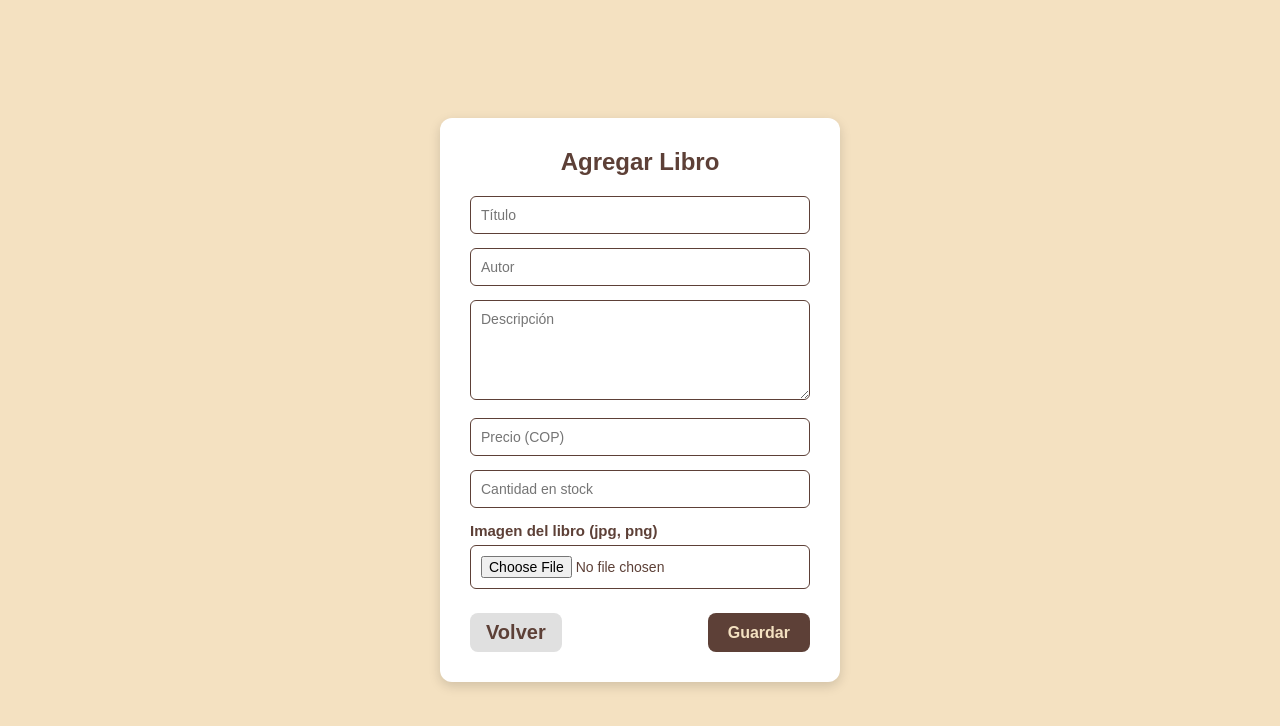
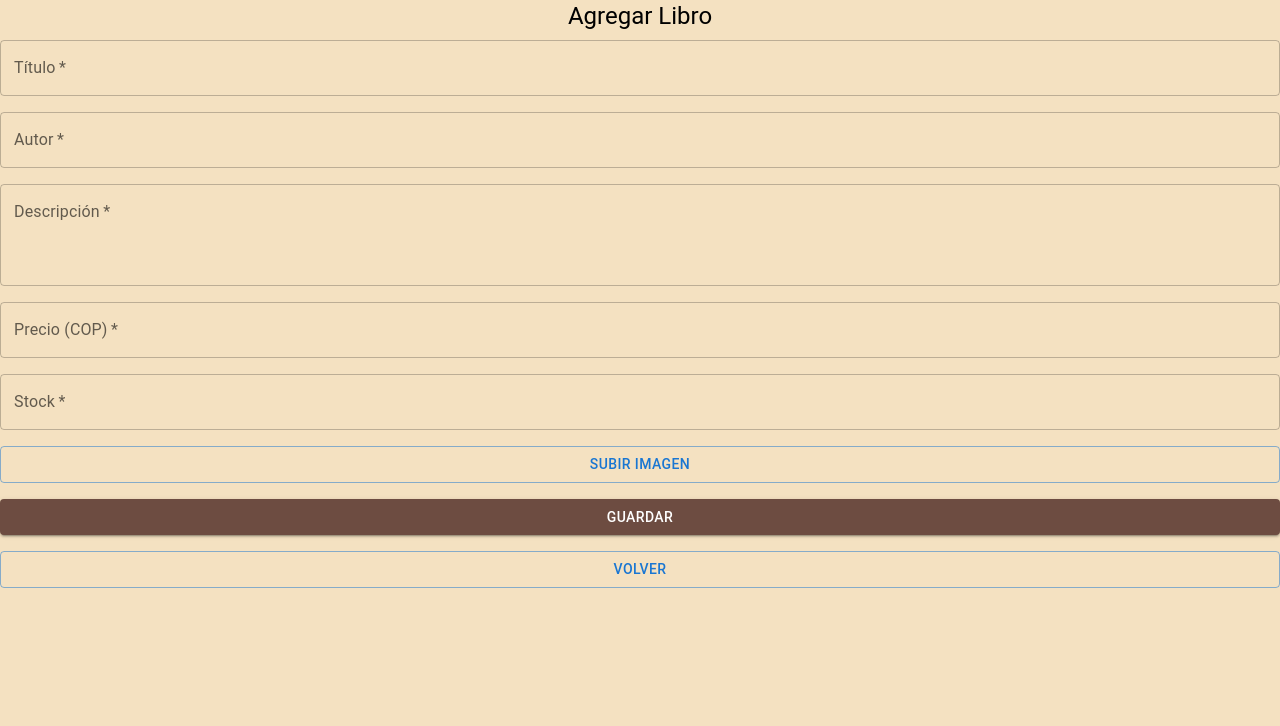
Before and after one commit to TiffaTobon/entre-paginas-git, a React (Vite) app: page /add-book in a window 1280 px wide. Shown: the top 726 px of the page. Built offline with nearby package versions, Linux system fonts and the light colour scheme; a web font is replaced by a local one.

Commit message:
Se implementa modal para carrito de compras

```diff
--- a/src/pages/AddBook.jsx
+++ b/src/pages/AddBook.jsx
@@ -1,12 +1,14 @@
-// src/pages/AddBook.jsx
 import React, { useState, useEffect } from "react";
-import { getAuth } from "firebase/auth";
-import { useNavigate } from "react-router-dom";
+import {
+  TextField,
+  Button,
+  Typography,
+  Stack,
+  Box,
+} from "@mui/material";
 import axios from "axios";
-import "../styles/AddBook.css";
 
-const AddBook = () => {
-  const navigate = useNavigate();
+const AddBook = ({ onClose, onSuccess }) => {
   const [usuarioId, setUsuarioId] = useState(null);
   const [formData, setFormData] = useState({
     titulo: "",
@@ -18,14 +20,10 @@ const AddBook = () => {
   });
 
   useEffect(() => {
-    const auth = getAuth();
-    const user = auth.currentUser;
-    if (user) {
     const token = localStorage.getItem("token");
     if (token) {
       const payload = JSON.parse(atob(token.split(".")[1]));
-        setUsuarioId(payload.id); //  ID base de datos
-      }
+      setUsuarioId(payload.id);
     }
   }, []);
 
@@ -39,31 +37,26 @@ const AddBook = () => {
 
   const handleSubmit = async (e) => {
     e.preventDefault();
-    if (!usuarioId) {
-      alert("Usuario no autenticado");
-      return;
-    }
+    if (!usuarioId) return alert("Usuario no autenticado");
 
     const data = new FormData();
-    data.append("titulo", formData.titulo);
-    data.append("descripcion", formData.descripcion);
-    data.append("autor", formData.autor);
-    data.append("precio", formData.precio);
-    data.append("stock", formData.stock);
+    for (const key in formData) {
+      data.append(key, formData[key]);
+    }
     data.append("usuario_id", usuarioId);
-    data.append("imagen", formData.imagen);
-
-    const token = localStorage.getItem("token");
 
     try {
+      const token = localStorage.getItem("token");
       await axios.post("http://localhost:3000/libros", data, {
         headers: {
           "Content-Type": "multipart/form-data",
           Authorization: `Bearer ${token}`,
         },
       });
+
       alert("Libro agregado correctamente");
-      navigate("/manage-books");
+      if (onSuccess) onSuccess(); // recarga libros
+      if (onClose) onClose(); // cierra modal
     } catch (error) {
       console.error("Error al agregar libro:", error);
       alert("Error al agregar el libro");
@@ -71,70 +64,36 @@ const AddBook = () => {
   };
 
   return (
-    <div className="add-book-wrapper">
-      <div className="add-book-container">
-        <h2 className="add-book-title">Agregar Libro</h2>
-        <form onSubmit={handleSubmit} className="add-book-form">
-          <input
-            type="text"
-            name="titulo"
-            placeholder="Título"
+    <Box component="form" onSubmit={handleSubmit}>
+      <Typography variant="h5" gutterBottom textAlign="center">
+        Agregar Libro
+      </Typography>
+
+      <Stack spacing={2}>
+        <TextField label="Título" name="titulo" required fullWidth onChange={handleChange} />
+        <TextField label="Autor" name="autor" required fullWidth onChange={handleChange} />
+        <TextField
+          label="Descripción"
+          name="descripcion"
+          required
+          multiline
+          rows={3}
+          fullWidth
           onChange={handleChange}
-            required
         />
-          <input
-            type="text"
-            name="autor"
-            placeholder="Autor"
-            onChange={handleChange}
-            required
-          />
-          <textarea
-            name="descripcion"
-            placeholder="Descripción"
-            onChange={handleChange}
-            required
-          />
-          <input
-            type="number"
-            name="precio"
-            placeholder="Precio (COP)"
-            onChange={handleChange}
-            required
-          />
-          <input
-            type="number"
-            name="stock"
-            placeholder="Cantidad en stock"
-            onChange={handleChange}
-            required
-          />
-          <label htmlFor="imagen" style={{ color: "#5D4037", fontWeight: "bold" }}>
-            Imagen del libro (jpg, png)
-          </label>
-          <input
-            type="file"
-            name="imagen"
-            accept="image/*"
-            onChange={handleChange}
-            required
-          />
+        <TextField label="Precio (COP)" name="precio" type="number" required fullWidth onChange={handleChange} />
+        <TextField label="Stock" name="stock" type="number" required fullWidth onChange={handleChange} />
+        <Button variant="outlined" component="label">
+          Subir Imagen
+          <input type="file" name="imagen" hidden accept="image/*" onChange={handleChange} />
+        </Button>
 
-          <div className="add-book-buttons">
-            <button
-              type="button"
-              className="btn-secondary"
-              onClick={() => navigate("/manage-books")}
-            >
-              Volver
-            </button>
-            <button type="submit" className="btn-primary">
+        <Button type="submit" variant="contained" sx={{ backgroundColor: "#6d4c41" }}>
           Guardar
-            </button>
-          </div>
-        </form>
-      </div>
-    </div>
+        </Button>
+        <Button variant="outlined" onClick={onClose}>Volver</Button>
+      </Stack>
+    </Box>
   );
 };
 
--- a/src/pages/ManageBooks.jsx
+++ b/src/pages/ManageBooks.jsx
@@ -1,24 +1,15 @@
 import React, { useEffect, useState } from "react";
 import { useNavigate } from "react-router-dom";
-import {
-  collection,
-  getDocs,
-  query,
-  where,
-  deleteDoc,
-  doc,
-} from "firebase/firestore";
-import { db } from "../Firebase";
-import { getAuth } from "firebase/auth";
 import "../styles/UserBooks.css";
 import placeholderImage from "../assets/Images/placeholder-book.jpg";
+import AddBook from "./AddBook";
+import { Modal, Box } from "@mui/material";
 
 const ManageBooks = () => {
   const [books, setBooks] = useState([]);
+  const [openAddModal, setOpenAddModal] = useState(false);
   const navigate = useNavigate();
-  const auth = getAuth();
 
-useEffect(() => {
   const fetchUserBooks = async () => {
     try {
       const token = localStorage.getItem("token");
@@ -37,6 +28,7 @@ useEffect(() => {
     }
   };
 
+  useEffect(() => {
     fetchUserBooks();
   }, []);
 
@@ -44,46 +36,45 @@ useEffect(() => {
     const confirm = window.confirm("¿Estás seguro de eliminar este libro?");
     if (!confirm) return;
 
-    await deleteDoc(doc(db, "books", id));
+    // Eliminar en tu backend (ajústalo si usas Firebase)
+    try {
+      const token = localStorage.getItem("token");
+      await fetch(`http://localhost:3000/libros/${id}`, {
+        method: "DELETE",
+        headers: {
+          Authorization: `Bearer ${token}`,
+        },
+      });
       setBooks((prev) => prev.filter((book) => book.id !== id));
+    } catch (error) {
+      console.error("Error al eliminar libro:", error);
+    }
   };
 
   return (
     <div className="user-books-section">
       <div
         className="manage-books-header"
-        style={{
-          display: "flex",
-          justifyContent: "space-between",
-          alignItems: "center",
-        }}
+        style={{ display: "flex", justifyContent: "space-between", alignItems: "center" }}
       >
         <h2>Mis Libros</h2>
-        <button
-          className="btn-secondary"
-          onClick={() => navigate("/workspace")}
-        >
+        <button className="btn-secondary" onClick={() => navigate("/workspace")}>
           ← Volver
         </button>
       </div>
 
-      {books.length > 0 && (
       <button
         className="btn-primary"
         style={{ marginBottom: "20px" }}
-          onClick={() => navigate("/add-book")}
+        onClick={() => setOpenAddModal(true)}
       >
         ➕ Agregar Libro
       </button>
-      )}
 
       {books.length === 0 ? (
         <div className="empty-book-card">
           <h3> Aún no tienes libros</h3>
           <p>Haz clic en el botón para agregar tu primer libro.</p>
-          <button className="btn-primary" onClick={() => navigate("/add-book")}>
-            ➕ Agregar Libro
-          </button>
         </div>
       ) : (
         <ul className="user-book-list">
@@ -95,24 +86,14 @@ useEffect(() => {
                 className="bookcards-image"
               />
               <h4>{book.titulo}</h4>
-              <p>
-                <strong>Autor:</strong> {book.autor}
-              </p>
-              <p>
-                <strong>Categoría:</strong> {book.categoria}
-              </p>
+              <p><strong>Autor:</strong> {book.autor}</p>
+              <p><strong>Categoría:</strong> {book.categoria}</p>
               <p>{book.descripcion}</p>
               <div className="user-book-actions">
-                <button
-                  className="btn-edit"
-                  onClick={() => navigate(`/edit-book/${book.id}`)}
-                >
+                <button className="btn-edit" onClick={() => navigate(`/edit-book/${book.id}`)}>
                   Editar
                 </button>
-                <button
-                  className="btn-delete"
-                  onClick={() => handleDelete(book.id)}
-                >
+                <button className="btn-delete" onClick={() => handleDelete(book.id)}>
                   Eliminar
                 </button>
               </div>
@@ -120,6 +101,28 @@ useEffect(() => {
           ))}
         </ul>
       )}
+
+      {/* MODAL DE AGREGAR LIBRO */}
+      <Modal open={openAddModal} onClose={() => setOpenAddModal(false)}>
+        <Box
+          sx={{
+            position: "absolute",
+            top: "50%",
+            left: "50%",
+            transform: "translate(-50%, -50%)",
+            width: { xs: "90%", sm: 400 },
+            bgcolor: "background.paper",
+            borderRadius: 2,
+            boxShadow: 24,
+            p: 4,
+          }}
+        >
+          <AddBook
+            onClose={() => setOpenAddModal(false)}
+            onSuccess={fetchUserBooks}
+          />
+        </Box>
+      </Modal>
     </div>
   );
 };
--- a/src/pages/ShoppingCart.jsx
+++ b/src/pages/ShoppingCart.jsx
@@ -3,7 +3,7 @@ import { useCart } from "../context/CartContext";
 import placeholderImage from "../assets/Images/placeholder-book.jpg";
 import "../styles/ShoppingCart.css";
 
-const ShoppingCart = () => {
+const ShoppingCart = ({ onClose }) => {
   const { cartItems, removeFromCart, clearCart } = useCart();
 
   return (
@@ -28,7 +28,9 @@ const ShoppingCart = () => {
                     <small>{book.year || "Año desconocido"}</small>
                   </p>
                 </div>
-                <button onClick={() => removeFromCart(index)}>Eliminar</button>
+                <button onClick={() => removeFromCart(index)} className="cart-action-button">
+                Eliminar
+              </button>
               </li>
             ))}
           </ul>
@@ -46,6 +48,9 @@ const ShoppingCart = () => {
           >
             Comprar
           </button>
+          {onClose && (
+            <button className="modal-return-button" onClick={onClose}>Volver</button>
+          )}
         </>
       )}
     </div>
--- a/src/styles/ShoppingCart.css
+++ b/src/styles/ShoppingCart.css
@@ -1,5 +1,3 @@
-/* ShoppingCart.css */
-
 .shopping-cart {
     padding: 20px;
     max-width: 600px;
@@ -7,6 +5,8 @@
     background-color: white;
     border-radius: 8px;
     box-shadow: 0 0 10px rgba(0, 0, 0, 0.1);
+    max-height: 80vh;           /* Limita la altura */
+    overflow-y: auto;           /* Permite scroll */
 }
 
 .shopping-cart h2 {
@@ -28,12 +28,10 @@
     display: flex;
     align-items: center;
     padding: 10px;
-    margin-bottom: 10px;
     background-color: #F4E1C1;
     border-radius: 6px;
     box-shadow: 0 2px 4px rgba(0, 0, 0, 0.1);
     transition: transform 0.2s, box-shadow 0.2s;
-    width: 100%;
 }
 
 .cart-item:hover {
@@ -65,17 +63,20 @@
     color: #555;
 }
 
-button {
+/* Estilo coherente para botón eliminar */
+.cart-item button {
+    padding: 6px 10px;
+    font-size: 0.85em;
     background-color: #5D4037;
-    color: #fff;
     border: none;
-    padding: 3px;
+    color: white;
     border-radius: 4px;
+    font-weight: 500;
     cursor: pointer;
-    transition: background-color 0.2s;
+    transition: background-color 0.3s;
 }
 
-button:hover {
+.cart-item button:hover {
     background-color: #8D6E63;
 }
 
@@ -93,3 +94,23 @@ button:hover {
     cursor: pointer;
     transition: background-color 0.2s;
 }
+
+/* Botón Volver similar a modales anteriores */
+.modal-return-button {
+    display: block;
+    width: 100%;
+    margin-top: 10px;
+    padding: 12px;
+    font-size: 14px;
+    color: #5D4037;
+    background-color: white;
+    border: 1px solid #5D4037;
+    border-radius: 4px;
+    cursor: pointer;
+    transition: background-color 0.2s;
+    font-weight: normal;
+}
+
+.modal-return-button:hover {
+    background-color: #f4e1c1;
+}
```
Also changed, not shown: src/Components/Header.jsx (+4 -4 lines), src/pages/WorkSpace.jsx (+28 -1 lines), src/styles/Header.css (+24 -9 lines). Lines whose indentation alone changed are shown as unchanged.
